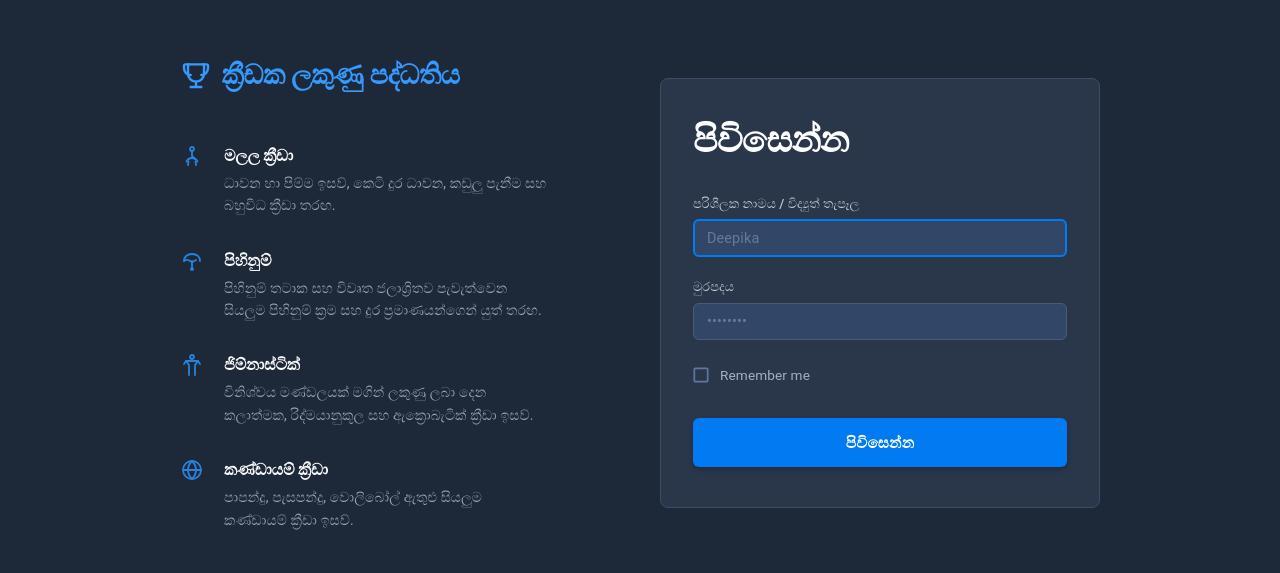
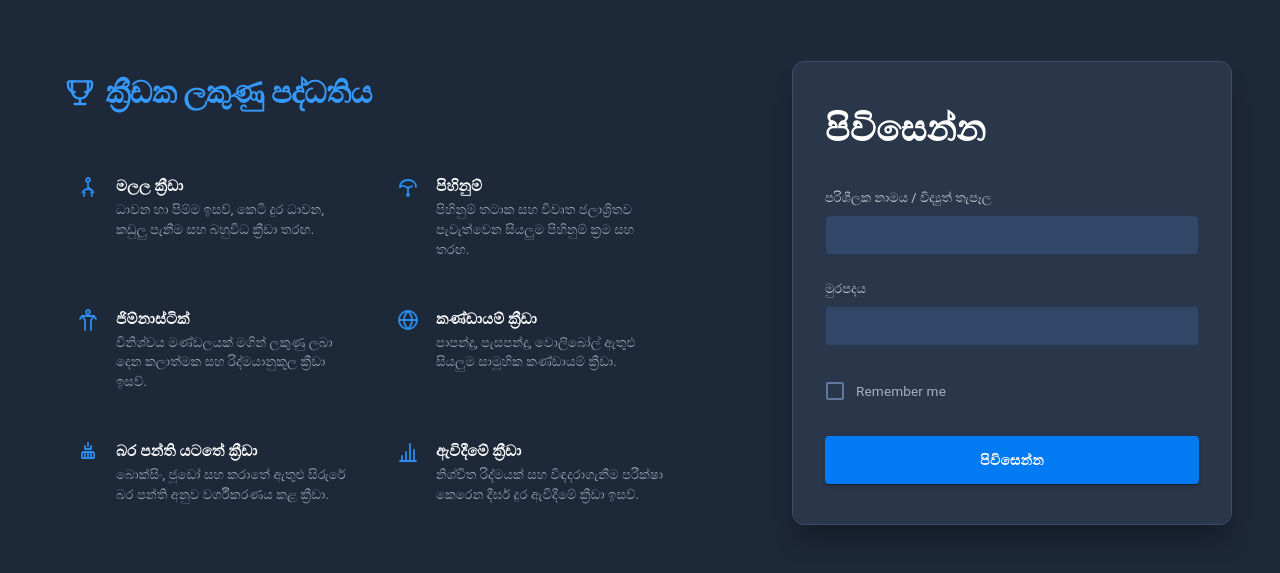
Before and after one commit to Ministry-of-Sports-Southern-Province/project-SMS, a React (Vite) app in the folder frontend/: page /login in a window 1280 px wide. Shown: the part 107-680 px from the top of the page. Built offline with nearby package versions, Linux system fonts and the light colour scheme; no server answers.

Commit message:
login final

```diff
--- a/frontend/src/pages/LoginPage.tsx
+++ b/frontend/src/pages/LoginPage.tsx
@@ -9,7 +9,6 @@ import {
   Alert,
   useMediaQuery,
   useTheme,
-  Link,
   Checkbox,
   FormControlLabel,
 } from '@mui/material';
@@ -26,6 +25,23 @@ const globalStyles = `
     animation: fadeIn 0.5s ease both;
   }
 
+  .category-card {
+    transition: all 0.3s cubic-bezier(0.4, 0, 0.2, 1);
+    cursor: default;
+    padding: 12px;
+    border-radius: 12px;
+  }
+
+  .category-card:hover {
+    background: rgba(255, 255, 255, 0.05);
+    transform: translateX(8px);
+  }
+
+  .category-card:hover .icon-container {
+    color: hsl(210, 100%, 70%) !important;
+    filter: drop-shadow(0 0 8px hsla(210, 100%, 70%, 0.5));
+  }
+
   /* Smooth scrollbar */
   ::-webkit-scrollbar {
     width: 8px;
@@ -37,12 +53,9 @@ const globalStyles = `
     background: hsla(210, 20%, 50%, 0.3);
     border-radius: 4px;
   }
-  ::-webkit-scrollbar-thumb:hover {
-    background: hsla(210, 20%, 50%, 0.5);
-  }
 `;
 
-// ─── Sport categories (replacing MUI's 4 feature items) ──────────────────────
+// ─── Sport categories (6 items organized 3+3) ───────────────────────────────
 const categories = [
   {
     icon: (
@@ -62,7 +75,7 @@ const categories = [
       </svg>
     ),
     label: 'පිහිනුම්',
-    desc: 'පිහිනුම් තටාක සහ විවෘත ජලාශ්‍රිතව පැවැත්වෙන සියලුම පිහිනුම් ක්‍රම සහ දුර ප්‍රමාණයන්ගෙන් යුත් තරඟ.',
+    desc: 'පිහිනුම් තටාක සහ විවෘත ජලාශ්‍රිතව පැවැත්වෙන සියලුම පිහිනුම් ක්‍රම සහ තරඟ.',
   },
   {
     icon: (
@@ -71,7 +84,7 @@ const categories = [
       </svg>
     ),
     label: 'ජිම්නාස්ටික්',
-    desc: 'විනිශ්චය මණ්ඩලයක් මගින් ලකුණු ලබා දෙන කලාත්මක, රිද්මයානුකූල සහ ඇක්‍රොබැටික් ක්‍රීඩා ඉසව්.',
+    desc: 'විනිශ්චය මණ්ඩලයක් මගින් ලකුණු ලබා දෙන කලාත්මක සහ රිද්මයානුකූල ක්‍රීඩා ඉසව්.',
   },
   {
     icon: (
@@ -81,51 +94,51 @@ const categories = [
       </svg>
     ),
     label: 'කණ්ඩායම් ක්‍රීඩා',
-    desc: 'පාපන්දු, පැසපන්දු, වොලිබෝල් ඇතුළු සියලුම කණ්ඩායම් ක්‍රීඩා ඉසව්.',
+    desc: 'පාපන්දු, පැසපන්දු, වොලිබෝල් ඇතුළු සියලුම සාමූහික කණ්ඩායම් ක්‍රීඩා.',
+  },
+  {
+    icon: (
+      <svg width="24" height="24" viewBox="0 0 24 24" fill="none" stroke="currentColor" strokeWidth="1.8" strokeLinecap="round" strokeLinejoin="round">
+        <path d="M6 18h12M12 12v6M9 12v6M15 12v6M7 12h10l1 1v4l-1 1H7l-1-1v-4l1-1zM12 3v3M9 6v3h6V6"/>
+      </svg>
+    ),
+    label: 'බර පන්ති යටතේ ක්‍රීඩා',
+    desc: 'බොක්සිං, ජූඩෝ සහ කරාතේ ඇතුළු සිරුරේ බර පන්ති අනුව වර්ගීකරණය කළ ක්‍රීඩා.',
+  },
+  {
+    icon: (
+      <svg width="24" height="24" viewBox="0 0 24 24" fill="none" stroke="currentColor" strokeWidth="1.8" strokeLinecap="round" strokeLinejoin="round">
+        <path d="M18 20V10M14 20V4M10 20V12M6 20V16"/>
+        <path d="M4 21h16"/>
+      </svg>
+    ),
+    label: 'ඇවිදීමේ ක්‍රීඩා',
+    desc: 'නිශ්චිත රිද්මයක් සහ විඳදරාගැනීම පරීක්ෂා කෙරෙන දීර්ඝ දුර ඇවිදීමේ ක්‍රීඩා ඉසව්.',
   },
 ];
 
-// ─── ScoreTrack logo ─────────────────────────────────────────────────────────
 function ScoreTrackLogo({ color = 'hsl(210, 98%, 60%)' }) {
   return (
     <Box sx={{ display: 'flex', alignItems: 'center', gap: 1.2 }}>
-      <Box
-        sx={{
-          color,
-          display: 'flex',
-          alignItems: 'center',
-        }}
-      >
+      <Box sx={{ color, display: 'flex', alignItems: 'center' }}>
         <svg width="32" height="32" viewBox="0 0 24 24" fill="none" stroke="currentColor" strokeWidth="1.8" strokeLinecap="round" strokeLinejoin="round">
-          <path d="M8 21h8M12 17v4"/>
-          <path d="M7 4H4a1 1 0 0 0-1 1v2a5 5 0 0 0 5 5h0"/>
-          <path d="M17 4h3a1 1 0 0 1 1 1v2a5 5 0 0 1-5 5h0"/>
-          <path d="M6 4h12v7a6 6 0 0 1-12 0V4z"/>
+          <path d="M8 21h8M12 17v4"/><path d="M7 4H4a1 1 0 0 0-1 1v2a5 5 0 0 0 5 5h0"/><path d="M17 4h3a1 1 0 0 1 1 1v2a5 5 0 0 1-5 5h0"/><path d="M6 4h12v7a6 6 0 0 1-12 0V4z"/>
         </svg>
       </Box>
-      <Typography
-        sx={{
-          fontWeight: 700,
-          fontSize: '1.7rem',
-          color,
-          letterSpacing: '-0.015em',
-          fontFamily: 'inherit',
-        }}
-      >
+      <Typography sx={{ fontWeight: 700, fontSize: '1.9rem', color, letterSpacing: '-0.015em' }}>
         ක්‍රීඩක ලකුණු පද්ධතිය
       </Typography>
-
     </Box>
   );
 }
 
-// ─── Main ─────────────────────────────────────────────────────────────────────
 export default function LoginPage() {
   const { t } = useTranslation();
   const { login } = useAuth();
   const navigate = useNavigate();
   const theme = useTheme();
   const isMobile = useMediaQuery(theme.breakpoints.down('md'));
+  const isLarge = useMediaQuery(theme.breakpoints.up('lg'));
 
   const [username, setUsername] = useState('');
   const [password, setPassword] = useState('');
@@ -165,39 +178,40 @@ export default function LoginPage() {
         alignItems: 'center',
       }}
     >
-      {/* ═══════════════════════════════════════
-          LEFT — Features panel (desktop only)
-          ═══════════════════════════════════════ */}
       {!isMobile && (
         <Box
           sx={{
-            flex: '0 0 auto',
-            width: {md: '400px', lg: '480px'},
+            flex: '1 1 auto',
+            maxWidth: isLarge ? '900px' : '500px',
             display: 'flex',
             flexDirection: 'column',
             justifyContent: 'center',
-            pl: { md: 4, lg: 6 },
-            pr: { md: 6, lg: 8 },
+            px: { md: 4, lg: 8 },
             py: 6,
           }}
         >
-          {/* Logo */}
           <Box sx={{ mb: 6 }}>
             <ScoreTrackLogo />
           </Box>
 
-          {/* Features list */}
-          <Stack spacing={4}>
+          {/* 6 Categories Grid — Splits to 2 columns on Large screens */}
+          <Box
+            sx={{
+              display: 'grid',
+              gridTemplateColumns: isLarge ? '1fr 1fr' : '1fr',
+              gap: 3,
+            }}
+          >
             {categories.map((cat) => (
-              <Stack key={cat.label} direction="row" spacing={2.5} alignItems="flex-start">
-                {/* Icon */}
+              <Stack key={cat.label} direction="row" spacing={2} className="category-card" alignItems="flex-start">
                 <Box
+                  className="icon-container"
                   sx={{
                     flexShrink: 0,
-                    mt: '3px',
+                    mt: '4px',
                     color: 'hsl(210, 85%, 55%)',
-                    opacity: 0.9,
                     display: 'flex',
+                    transition: 'all 0.3s ease',
                   }}
                 >
                   {cat.icon}
@@ -207,20 +221,18 @@ export default function LoginPage() {
                   <Typography
                     sx={{
                       fontWeight: 600,
-                      fontSize: '1rem',
+                      fontSize: '0.95rem',
                       color: 'hsl(0, 0%, 98%)',
-                      mb: 0.5,
-                      letterSpacing: '-0.01em',
+                      mb: 0.3,
                     }}
                   >
                     {cat.label}
                   </Typography>
                   <Typography
                     sx={{
-                      fontSize: '0.875rem',
+                      fontSize: '0.82rem',
                       color: 'hsl(217, 15%, 65%)',
-                      lineHeight: 1.6,
-                      maxWidth: 380,
+                      lineHeight: 1.5,
                     }}
                   >
                     {cat.desc}
@@ -228,247 +240,77 @@ export default function LoginPage() {
                 </Box>
               </Stack>
             ))}
-          </Stack>
+          </Box>
         </Box>
       )}
 
-      {/* ═══════════════════════════════════════
-          RIGHT — Dark Material sign-in card
-          ═══════════════════════════════════════ */}
-      <Box
-        sx={{
-          flex: '0 1 auto',
-          display: 'flex',
-          alignItems: 'center',
-          justifyContent: 'center',
-          px: { xs: 3, sm: 4, md: 6 },
-          py: 6,
-        }}
-      >
+      {/* Right — Login Card */}
+      <Box sx={{ flex: '0 0 auto', px: { xs: 3, md: 6 }, py: 6 }}>
         <Box
           sx={{
             width: '100%',
+            minWidth: { sm: 400 },
             maxWidth: 440,
             backgroundColor: 'hsl(217, 28%, 23%)',
-            borderRadius: '8px',
+            borderRadius: '12px',
             border: '1px solid hsl(217, 25%, 32%)',
             px: { xs: 3, sm: 4 },
             py: 5,
+            boxShadow: '0 20px 25px -5px rgba(0, 0, 0, 0.3)',
           }}
         >
-          {/* Mobile logo */}
           {isMobile && (
             <Box sx={{ mb: 4, display: 'flex', justifyContent: 'center' }}>
-              <ScoreTrackLogo color="hsl(210, 98%, 60%)" />
+              <ScoreTrackLogo />
             </Box>
           )}
 
-          {/* Title */}
-          <Typography
-            sx={{
-              fontSize: '2.25rem',
-              fontWeight: 700,
-              color: 'hsl(0, 0%, 100%)',
-              letterSpacing: '-0.02em',
-              mb: 4,
-              lineHeight: 1.2,
-            }}
-          >
+          <Typography sx={{ fontSize: '2.25rem', fontWeight: 700, color: '#fff', mb: 4 }}>
             {t('login')}
           </Typography>
 
           <form onSubmit={handleSubmit}>
-            {error && (
-              <Alert
-                severity="error"
-                sx={{
-                  mb: 3,
-                  borderRadius: '6px',
-                  fontSize: '0.85rem',
-                  backgroundColor: 'hsla(0, 100%, 50%, 0.15)',
-                  color: 'hsl(0, 100%, 75%)',
-                  border: '1px solid hsla(0, 100%, 50%, 0.3)',
-                  '& .MuiAlert-icon': {
-                    color: 'hsl(0, 100%, 75%)',
-                  }
-                }}
-              >
-                {error}
-              </Alert>
-            )}
+            {error && <Alert severity="error" sx={{ mb: 3 }}>{error}</Alert>}
 
-            {/* Username field */}
-            <Typography
-              component="label"
-              htmlFor="username"
-              sx={{
-                display: 'block',
-                fontSize: '0.8rem',
-                fontWeight: 500,
-                color: 'hsl(217, 20%, 80%)',
-                mb: 0.8,
-                textTransform: 'capitalize',
-              }}
-            >
+            <Typography component="label" sx={{ display: 'block', fontSize: '0.8rem', color: 'hsl(217, 20%, 80%)', mb: 1 }}>
               {t('username')}
             </Typography>
             <TextField
-              id="username"
               fullWidth
-              placeholder="Deepika"
+              size="small"
               value={username}
               onChange={(e) => setUsername(e.target.value)}
-              required
-              autoFocus
-              size="small"
-              sx={{
-                mb: 2.5,
-                '& .MuiOutlinedInput-root': {
-                  borderRadius: '6px',
-                  backgroundColor: 'hsl(217, 35%, 30%)',
-                  fontSize: '0.9rem',
-                  color: 'hsl(0, 0%, 100%)',
-                  transition: 'all 0.2s ease',
-                  '&:hover': {
-                    backgroundColor: 'hsl(217, 35%, 32%)',
-                  },
-                  '&.Mui-focused': {
-                    backgroundColor: 'hsl(217, 35%, 30%)',
-                  },
-                  '&.Mui-focused .MuiOutlinedInput-notchedOutline': {
-                    borderColor: 'hsl(210, 98%, 48%)',
-                    borderWidth: '2px',
-                  },
-                },
-                '& .MuiOutlinedInput-notchedOutline': {
-                  borderColor: 'hsl(217, 25%, 38%)',
-                  transition: 'border-color 0.2s ease',
-                },
-                '& .MuiOutlinedInput-input': {
-                  color: 'hsl(0, 0%, 100%)',
-                  '&::placeholder': {
-                    color: 'hsl(217, 20%, 55%)',
-                    opacity: 0.8,
-                  },
-                },
-              }}
+              sx={{ mb: 3, '& .MuiOutlinedInput-root': { color: '#fff', backgroundColor: 'hsl(217, 35%, 30%)' } }}
             />
 
-            {/* Password field */}
-            <Box sx={{ display: 'flex', justifyContent: 'space-between', alignItems: 'center', mb: 0.8 }}>
-              <Typography
-                component="label"
-                htmlFor="password"
-                sx={{
-                  fontSize: '0.8rem',
-                  fontWeight: 500,
-                  color: 'hsl(217, 20%, 80%)',
-                  textTransform: 'capitalize',
-                }}
-              >
-                {t('password')}
-              </Typography>
-
-            </Box>
+            <Typography component="label" sx={{ display: 'block', fontSize: '0.8rem', color: 'hsl(217, 20%, 80%)', mb: 1 }}>
+              {t('password')}
+            </Typography>
             <TextField
-              id="password"
               fullWidth
+              size="small"
               type="password"
-              placeholder="••••••••"
               value={password}
               onChange={(e) => setPassword(e.target.value)}
-              required
-              size="small"
-              sx={{
-                mb: 2,
-                '& .MuiOutlinedInput-root': {
-                  borderRadius: '6px',
-                  backgroundColor: 'hsl(217, 35%, 30%)',
-                  fontSize: '0.9rem',
-                  color: 'hsl(0, 0%, 100%)',
-                  transition: 'all 0.2s ease',
-                  '&:hover': {
-                    backgroundColor: 'hsl(217, 35%, 32%)',
-                  },
-                  '&.Mui-focused': {
-                    backgroundColor: 'hsl(217, 35%, 30%)',
-                  },
-                  '&.Mui-focused .MuiOutlinedInput-notchedOutline': {
-                    borderColor: 'hsl(210, 98%, 48%)',
-                    borderWidth: '2px',
-                  },
-                },
-                '& .MuiOutlinedInput-notchedOutline': {
-                  borderColor: 'hsl(217, 25%, 38%)',
-                  transition: 'border-color 0.2s ease',
-                },
-                '& .MuiOutlinedInput-input': {
-                  color: 'hsl(0, 0%, 100%)',
-                  '&::placeholder': {
-                    color: 'hsl(217, 20%, 55%)',
-                    opacity: 0.8,
-                  },
-                },
-              }}
+              sx={{ mb: 3, '& .MuiOutlinedInput-root': { color: '#fff', backgroundColor: 'hsl(217, 35%, 30%)' } }}
             />
 
-            {/* Remember me checkbox */}
             <FormControlLabel
-              control={
-                <Checkbox
-                  checked={rememberMe}
-                  onChange={(e) => setRememberMe(e.target.checked)}
-                  size="small"
-                  sx={{
-                    color: 'hsl(217, 25%, 50%)',
-                    '&.Mui-checked': {
-                      color: 'hsl(210, 98%, 60%)',
-                    },
-                  }}
-                />
-              }
-              label={
-                <Typography sx={{ fontSize: '0.85rem', color: 'hsl(217, 20%, 70%)' }}>
-                  Remember me
-                </Typography>
-              }
+              control={<Checkbox checked={rememberMe} onChange={(e) => setRememberMe(e.target.checked)} sx={{ color: 'hsl(217, 25%, 50%)' }} />}
+              label={<Typography sx={{ fontSize: '0.85rem', color: 'hsl(217, 20%, 70%)' }}>Remember me</Typography>}
               sx={{ mb: 3 }}
             />
 
-            {/* Sign in button */}
             <Button
               type="submit"
               variant="contained"
               fullWidth
               disabled={loading}
-              sx={{
-                py: 1.4,
-                borderRadius: '6px',
-                fontSize: '0.95rem',
-                fontWeight: 600,
-                textTransform: 'none',
-                letterSpacing: '0.3px',
-                backgroundColor: 'hsl(210, 98%, 48%)',
-                color: '#fff',
-                boxShadow: '0 3px 5px rgba(0, 0, 0, 0.2)',
-                transition: 'all 0.2s ease',
-                '&:hover': {
-                  backgroundColor: 'hsl(210, 98%, 42%)',
-                  boxShadow: '0 5px 15px rgba(0, 0, 0, 0.3)',
-                },
-                '&.Mui-disabled': {
-                  backgroundColor: 'hsl(210, 60%, 50%)',
-                  color: 'hsl(217, 20%, 70%)',
-                },
-              }}
+              sx={{ py: 1.5, backgroundColor: 'hsl(210, 98%, 48%)', fontWeight: 600 }}
             >
               {loading ? 'Signing in…' : t('login')}
             </Button>
           </form>
-
-
-          {/* Sign up link */}
-
         </Box>
       </Box>
     </Stack>
```
